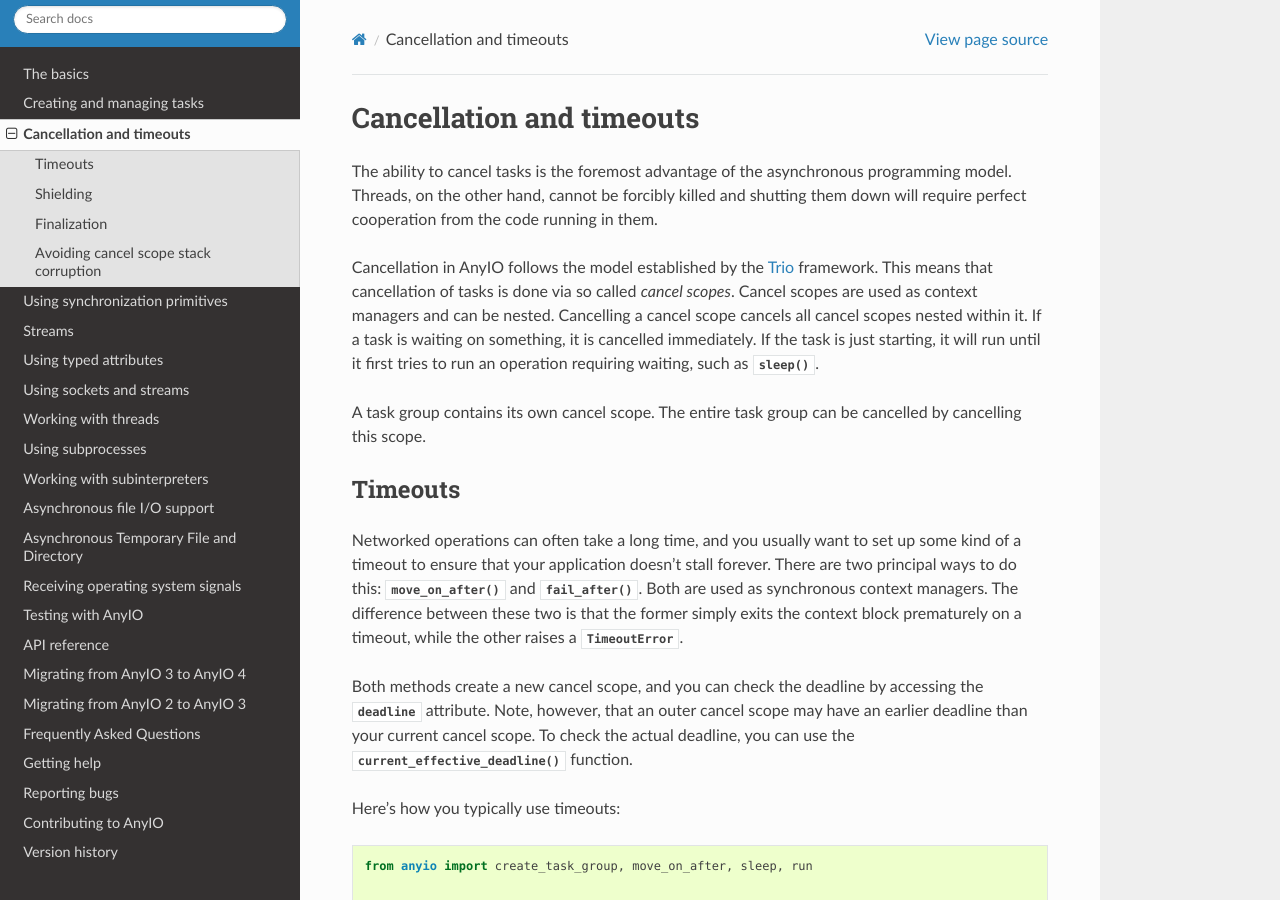
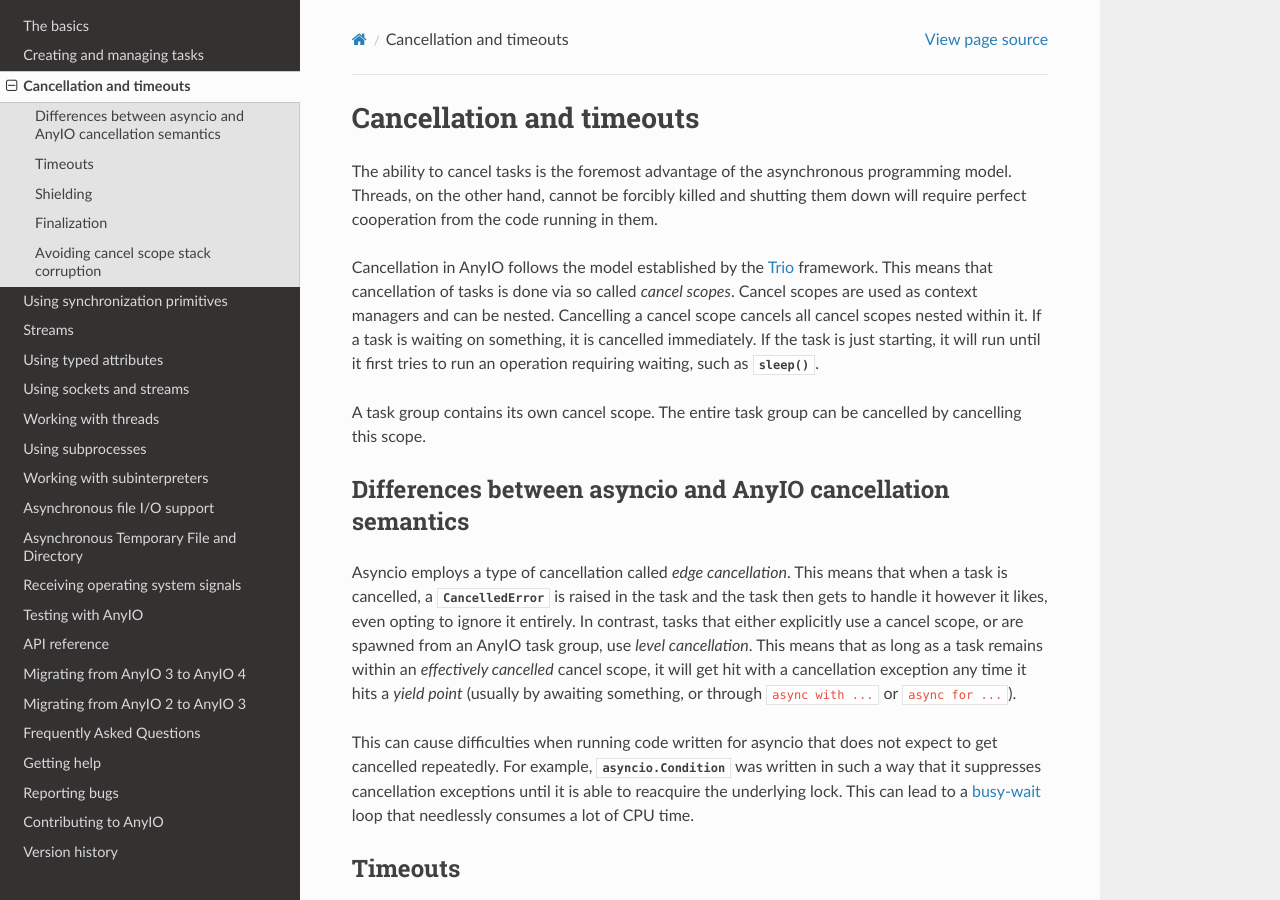
Before and after one commit to agronholm/anyio, a Sphinx documentation site: the page built from docs/cancellation.rst, in a window 1280 px wide and 900 px high. Built offline with Sphinx 7.4.7 and the Read the Docs theme 3.1.0, drawn with Linux system fonts in a browser that asks for light colours; the version number could not be read and is left out.

Commit message:
Added a note about asyncio cancellation semantics
Closes #884.

```diff
--- a/docs/cancellation.rst
+++ b/docs/cancellation.rst
@@ -19,6 +19,28 @@ cancelling this scope.
 
 .. _Trio: https://trio.readthedocs.io/en/latest/reference-core.html
    #cancellation-and-timeouts
+
+.. _asyncio cancellation:
+
+Differences between asyncio and AnyIO cancellation semantics
+------------------------------------------------------------
+
+Asyncio employs a type of cancellation called *edge cancellation*. This means that when
+a task is cancelled, a :exc:`~asyncio.CancelledError` is raised in the task and the task
+then gets to handle it however it likes, even opting to ignore it entirely. In contrast,
+tasks that either explicitly use a cancel scope, or are spawned from an AnyIO task
+group, use *level cancellation*. This means that as long as a task remains within an
+*effectively cancelled* cancel scope, it will get hit with a cancellation exception any
+time it hits a *yield point* (usually by awaiting something, or through
+``async with ...`` or ``async for ...``).
+
+This can cause difficulties when running code written for asyncio that does not expect
+to get cancelled repeatedly. For example, :class:`asyncio.Condition` was written in such
+a way that it suppresses cancellation exceptions until it is able to reacquire the
+underlying lock. This can lead to a busy-wait_ loop that needlessly consumes a lot of
+CPU time.
+
+.. _busy-wait: https://en.wikipedia.org/wiki/Busy_waiting
 
 Timeouts
 --------
--- a/docs/tasks.rst
+++ b/docs/tasks.rst
@@ -181,3 +181,5 @@ differences in its semantics, however:
   exception
 * :class:`asyncio.TaskGroup` does not allow starting new tasks after an exception in
   one of the tasks has triggered a shutdown of the task group
+* Tasks spawned from :class:`asyncio.TaskGroup` use different cancellation semantics
+  (see the notes on :ref:`asyncio cancellation semantics <asyncio cancellation>`)
```
